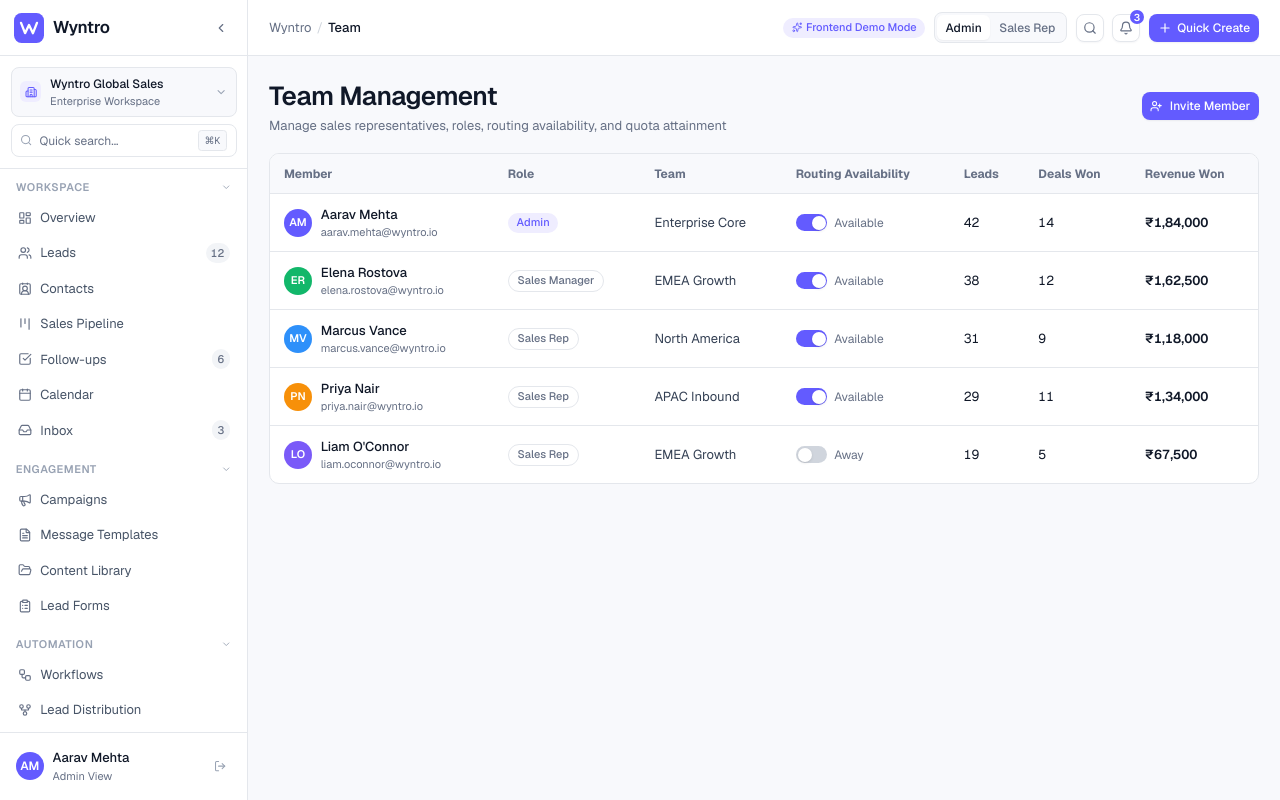
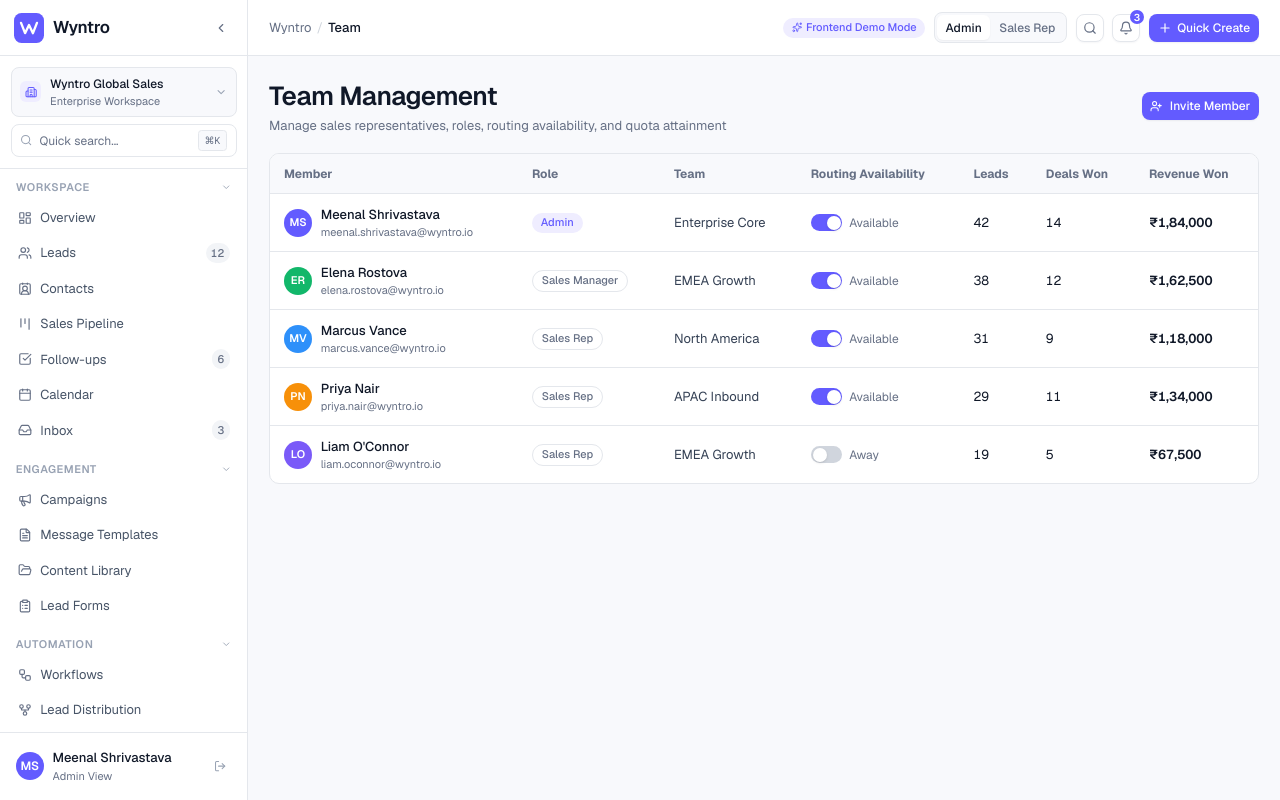
Before and after one commit to Hasan1806/Wyntro, a Next.js app: page /team in a window 1280 px wide. Built offline with nearby package versions, Linux system fonts and the light colour scheme.

Commit message:
Rename primary admin user from Aarav Mehta to Meenal Shrivastava

```diff
--- a/src/app/automations/page.tsx
+++ b/src/app/automations/page.tsx
@@ -69,7 +69,7 @@ const BLUEPRINTS: {
       { id: "b3-1", category: "trigger", kind: "form_submitted", label: "Enterprise form submitted", config: { value: "Enterprise Demo Request" } },
       { id: "b3-2", category: "condition", kind: "lead_priority", label: "Priority equals Hot", config: { value: "hot" } },
       { id: "b3-3", category: "action", kind: "add_tag", label: "Add tag: VIP Fast-Track", config: { value: "VIP Fast-Track" }, branch: "yes" },
-      { id: "b3-4", category: "action", kind: "assign_salesperson", label: "Assign to Aarav Mehta", config: { value: "Aarav Mehta" }, branch: "yes" },
+      { id: "b3-4", category: "action", kind: "assign_salesperson", label: "Assign to Meenal Shrivastava", config: { value: "Meenal Shrivastava" }, branch: "yes" },
     ],
   },
   {
--- a/src/app/campaigns/page.tsx
+++ b/src/app/campaigns/page.tsx
@@ -61,7 +61,7 @@ export default function CampaignsPage() {
       deliveryRate: 0,
       replyRate: 0,
       estimatedCost,
-      createdBy: "Aarav Mehta",
+      createdBy: "Meenal Shrivastava",
       templateId,
       messagePreview: messageBody,
       isSimulated: true,
@@ -279,7 +279,7 @@ export default function CampaignsPage() {
                 {messageBody
                   .replace("{{client_name}}", "Sophia Lindqvist")
                   .replace("{{company_name}}", "NordicCloud AB")
-                  .replace("{{salesperson}}", "Aarav Mehta")
+                  .replace("{{salesperson}}", "Meenal Shrivastava")
                   .replace("{{followup_date}}", "Nov 27")}
               </div>
             </div>
--- a/src/app/inbox/page.tsx
+++ b/src/app/inbox/page.tsx
@@ -319,7 +319,7 @@ export default function InboxPage() {
                                 const personalized = tpl.body
                                   .replace("{{client_name}}", activeConv.leadName)
                                   .replace("{{company_name}}", activeConv.company)
-                                  .replace("{{salesperson}}", "Aarav Mehta")
+                                  .replace("{{salesperson}}", "Meenal Shrivastava")
                                   .replace("{{followup_date}}", "tomorrow");
                                 setDraft(personalized);
                                 setShowTemplates(false);
--- a/src/app/invite/accept/page.tsx
+++ b/src/app/invite/accept/page.tsx
@@ -16,7 +16,7 @@ export default function InviteAcceptPage() {
   return (
     <AuthShell
       title="Join Wyntro Global Sales"
-      subtitle="Aarav Mehta invited you to collaborate in Wyntro."
+      subtitle="Meenal Shrivastava invited you to collaborate in Wyntro."
     >
       <div className="mb-4 flex items-center justify-between rounded-[8px] border border-[#E4E7EC] bg-[#F8F9FC] px-3 py-2.5">
         <div>
--- a/src/app/login/page.tsx
+++ b/src/app/login/page.tsx
@@ -14,7 +14,7 @@ import { toast } from "@/components/ui/toast";
 export default function LoginPage() {
   const router = useRouter();
   const { setDemoAuthenticated } = useCrmStore();
-  const [email, setEmail] = useState("aarav.mehta@wyntro.io");
+  const [email, setEmail] = useState("meenal.shrivastava@wyntro.io");
   const [password, setPassword] = useState("WyntroDemo2026!");
   const [showPassword, setShowPassword] = useState(false);
   const [remember, setRemember] = useState(true);
--- a/src/app/onboarding/page.tsx
+++ b/src/app/onboarding/page.tsx
@@ -27,7 +27,7 @@ export default function OnboardingPage() {
   const { setHasCompletedOnboarding } = useCrmStore();
   const [step, setStep] = useState(0);
 
-  const [fullName, setFullName] = useState("Aarav Mehta");
+  const [fullName, setFullName] = useState("Meenal Shrivastava");
   const [roleTitle, setRoleTitle] = useState("Head of Revenue");
   const [orgName, setOrgName] = useState("Wyntro Global Sales");
   const [timezone, setTimezone] = useState("UTC+05:30 (Asia/Kolkata)");
--- a/src/app/templates/page.tsx
+++ b/src/app/templates/page.tsx
@@ -57,7 +57,7 @@ export default function TemplatesPage() {
     body
       .replaceAll("{{client_name}}", "Sophia Lindqvist")
       .replaceAll("{{company_name}}", "NordicCloud AB")
-      .replaceAll("{{salesperson}}", "Aarav Mehta")
+      .replaceAll("{{salesperson}}", "Meenal Shrivastava")
       .replaceAll("{{product}}", "Wyntro Enterprise")
       .replaceAll("{{followup_date}}", "Nov 26, 2:00 PM");
 
--- a/src/data/seed.ts
+++ b/src/data/seed.ts
@@ -37,8 +37,8 @@ export const SEED_ORGS: Organization[] = [
 export const SEED_TEAM: TeamMember[] = [
   {
     id: "tm-1",
-    name: "Aarav Mehta",
-    email: "aarav.mehta@wyntro.io",
+    name: "Meenal Shrivastava",
+    email: "meenal.shrivastava@wyntro.io",
     role: "Admin",
     team: "Enterprise Core",
     available: true,
@@ -444,7 +444,7 @@ export const SEED_ACTIVITIES: ActivityItem[] = [
     title: "Moved to Negotiation",
     description: "Stage updated from Proposal Sent to Negotiation after pricing call.",
     actorId: "tm-1",
-    actorName: "Aarav Mehta",
+    actorName: "Meenal Shrivastava",
     createdAt: "2026-11-24T15:35:00Z",
   },
   {
@@ -485,7 +485,7 @@ export const SEED_ACTIVITIES: ActivityItem[] = [
     leadId: "lead-108",
     type: "lead_created",
     title: "Lead Created via Website Form",
-    description: "Captured from Enterprise Demo Request form and assigned to Aarav Mehta.",
+    description: "Captured from Enterprise Demo Request form and assigned to Meenal Shrivastava.",
     actorId: "system",
     actorName: "Wyntro Routing",
     createdAt: "2026-11-25T08:20:00Z",
@@ -619,7 +619,7 @@ export const SEED_CONVERSATIONS: Conversation[] = [
         channel: "whatsapp",
         direction: "outbound",
         body: "Hi Sophia, sharing the updated security whitepaper and DPA for your review.",
-        senderName: "Aarav Mehta",
+        senderName: "Meenal Shrivastava",
         createdAt: "2026-11-24T14:20:00Z",
         status: "read",
         isSimulated: true,
@@ -631,7 +631,7 @@ export const SEED_CONVERSATIONS: Conversation[] = [
         channel: "internal",
         direction: "internal",
         body: "Note: CFO wants 12% volume discount for 45 seats if signed before Nov 30.",
-        senderName: "Aarav Mehta",
+        senderName: "Meenal Shrivastava",
         createdAt: "2026-11-24T15:40:00Z",
         status: "read",
         isSimulated: true,
@@ -806,7 +806,7 @@ export const SEED_CAMPAIGNS: Campaign[] = [
     deliveryRate: 98.6,
     replyRate: 34.5,
     estimatedCost: 11.36,
-    createdBy: "Aarav Mehta",
+    createdBy: "Meenal Shrivastava",
     createdAt: "2026-11-17T14:00:00Z",
     templateId: "tpl-1",
     messagePreview: "Hi {{client_name}}, we've released new Q4 automation capabilities...",
--- a/src/store/useCrmStore.ts
+++ b/src/store/useCrmStore.ts
@@ -248,7 +248,7 @@ export const useCrmStore = create<CrmState>()(
               title: `Moved to ${stageName}`,
               description: `Pipeline stage updated to ${stageName}.`,
               actorId: actor?.id ?? "tm-1",
-              actorName: actor?.name ?? "Aarav Mehta",
+              actorName: actor?.name ?? "Meenal Shrivastava",
               createdAt: new Date().toISOString(),
             },
             ...s.activities,
@@ -315,7 +315,7 @@ export const useCrmStore = create<CrmState>()(
                     title: `Completed: ${task.title}`,
                     description: `Follow-up marked complete by ${actor?.name ?? "Team"}.`,
                     actorId: actor?.id ?? "tm-1",
-                    actorName: actor?.name ?? "Aarav Mehta",
+                    actorName: actor?.name ?? "Meenal Shrivastava",
                     createdAt: new Date().toISOString(),
                   },
                   ...s.activities,
@@ -352,7 +352,7 @@ export const useCrmStore = create<CrmState>()(
             | "internal"
             | "outbound",
           body,
-          senderName: actor?.name ?? "Aarav Mehta",
+          senderName: actor?.name ?? "Meenal Shrivastava",
           createdAt: now,
           status: "sent" as const,
           isSimulated: true,
@@ -384,7 +384,7 @@ export const useCrmStore = create<CrmState>()(
                     title: `Simulated ${channel.toUpperCase()} message composed`,
                     description: body,
                     actorId: actor?.id ?? "tm-1",
-                    actorName: actor?.name ?? "Aarav Mehta",
+                    actorName: actor?.name ?? "Meenal Shrivastava",
                     createdAt: now,
                     isSimulated: true,
                   },
@@ -732,7 +732,7 @@ export const useCrmStore = create<CrmState>()(
         }),
     }),
     {
-      name: "wyntro-crm-demo-v1",
+      name: "wyntro-crm-demo-v2",
       partialize: (state) => ({
         sidebarCollapsed: state.sidebarCollapsed,
         currentOrgId: state.currentOrgId,
```
Also changed, not shown: 1 other file (tests, documents, lock files or other folders).
